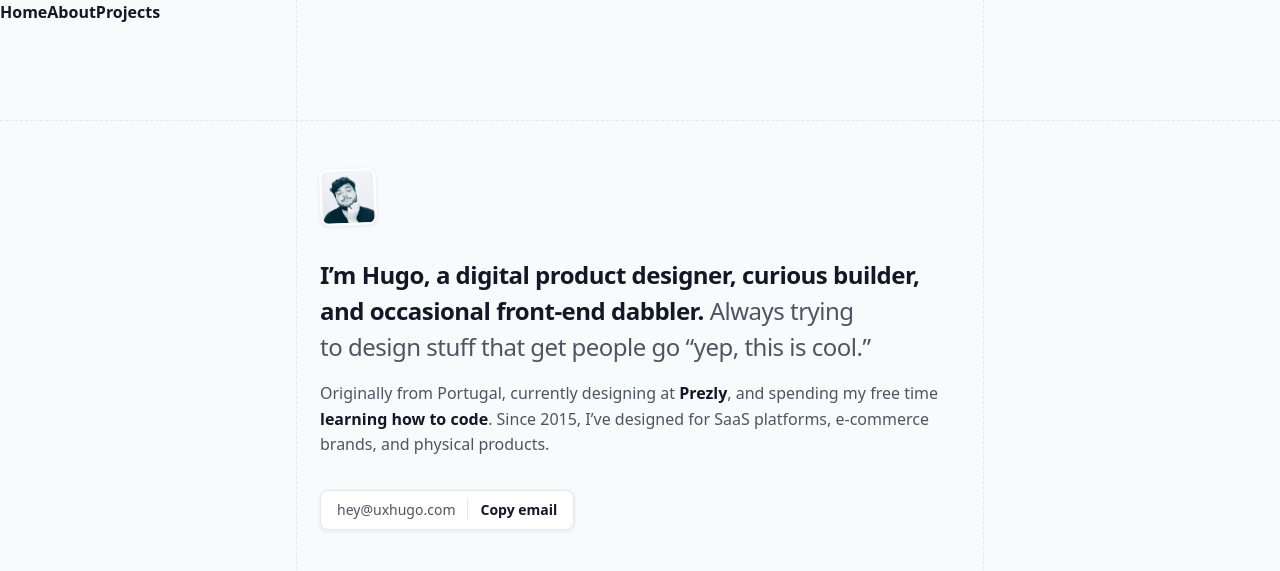
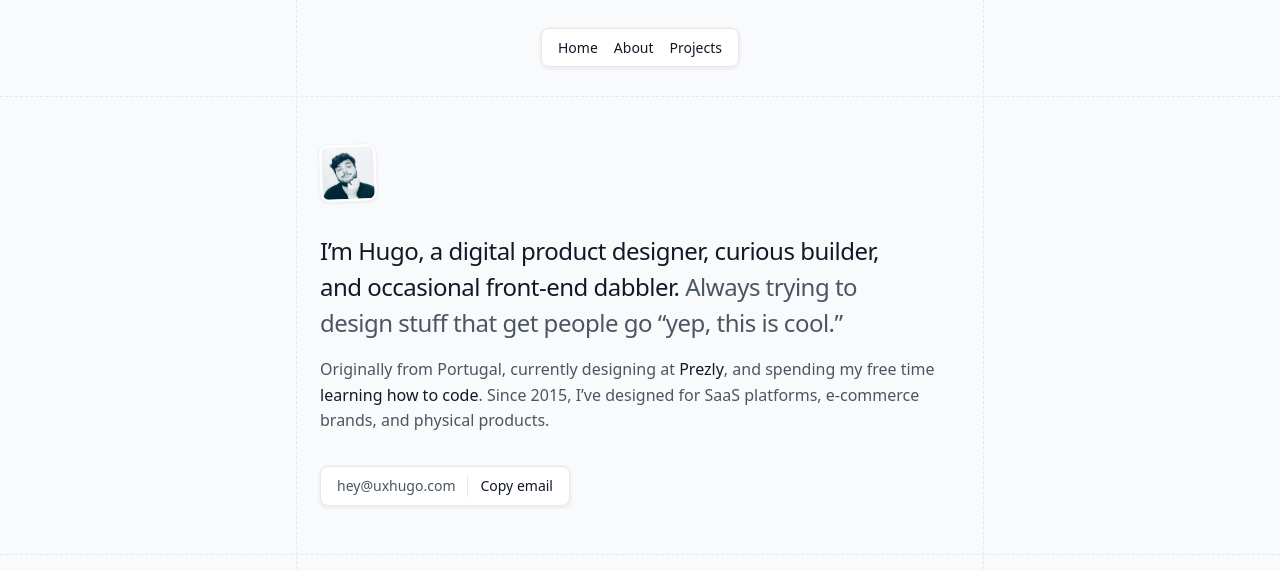
Before and after one commit to iamhugofelix/uxhugo, a React (Vite) app: page / in a window 1280 px wide. Shown: the top 571 px of the page. Built offline with nearby package versions, Linux system fonts and the light colour scheme.

Commit message:
Styled navigation

```diff
--- a/src/App.jsx
+++ b/src/App.jsx
@@ -4,17 +4,13 @@ import Home from './pages/Home';
 import About from './pages/About';
 import Projects from './pages/Projects';
 import ProjectDetails from './pages/ProjectDetails';
+import NavBar from './components/NavBar/NavBar';
 
 export default function App() {
   return (
     <BrowserRouter>
      <div className='vertical-lines'></div>
-      {/* replace this with a proper component later */}
-      <nav>
-        <Link to="/">Home</Link>
-        <Link to="/about">About</Link>
-        <Link to="/projects">Projects</Link>
-      </nav>
+      <NavBar />
 
       <Routes>
         <Route path="/" element={<Home />} />
--- /dev/null
+++ b/src/components/NavBar/NavBar.jsx
@@ -0,0 +1,12 @@
+import { Link } from "react-router";
+
+export default function NavBar () {
+
+  return (
+    <nav className="nav-bar">
+      <Link to="/">Home</Link>
+      <Link to="/about">About</Link>
+      <Link to="/projects">Projects</Link>
+    </nav>
+  );
+}
--- /dev/null
+++ b/src/components/NavBar/_NavBar.scss
@@ -0,0 +1,21 @@
+@use "../../styles/variables" as *;
+@use "../../styles/mixins" as *;
+
+.nav-bar {
+    position: absolute;
+    top: 1.75rem;
+    left: 50%;
+    transform: translateX(-50%);
+
+    @include flex(row, center, center);
+    gap: 1rem;
+    padding: 0.5rem 1rem;
+    background: $white;
+    border: solid 1px $gray-200;
+    border-radius: 0.5rem;
+    box-shadow: 0 1px 2px 2px rgba(0, 0, 0, 0.04), 0 2px 2px 0 rgba(255, 255, 255, 0.00) inset;
+
+    a {
+        font-size: $text-md;
+    }
+}
--- a/src/index.css
+++ b/src/index.css
@@ -56,10 +56,6 @@ h1, h2, h3, h4, h5, h6 {
   isolation: isolate;
 }
 
-nav {
-  margin-bottom: 2rem;
-}
-
 body {
   background: #F9FAFB;
   display: flex;
@@ -76,7 +72,7 @@ body {
 }
 
 .bold {
-  font-weight: 600;
+  font-weight: 500;
 }
 
 .regular {
@@ -123,7 +119,7 @@ p, .text-lg {
 
 a {
   color: #111827;
-  font-weight: 600;
+  font-weight: 500;
   text-decoration: none;
   cursor: pointer;
 }
@@ -132,7 +128,7 @@ a:hover {
 }
 
 .page-layout {
-  padding-top: 4rem;
+  padding-top: 6rem;
   display: flex;
   flex-direction: column;
   justify-content: center;
@@ -154,6 +150,26 @@ a:hover {
   border-left: 1px dashed #E5E7EB;
   border-right: 1px dashed #E5E7EB;
   z-index: -100;
+}
+
+.nav-bar {
+  position: absolute;
+  top: 1.75rem;
+  left: 50%;
+  transform: translateX(-50%);
+  display: flex;
+  flex-direction: row;
+  justify-content: center;
+  align-items: center;
+  gap: 1rem;
+  padding: 0.5rem 1rem;
+  background: #ffffff;
+  border: solid 1px #E5E7EB;
+  border-radius: 0.5rem;
+  box-shadow: 0 1px 2px 2px rgba(0, 0, 0, 0.04), 0 2px 2px 0 rgba(255, 255, 255, 0) inset;
+}
+.nav-bar a {
+  font-size: 0.875rem;
 }
 
 .section-wrapper {
--- a/src/index.scss
+++ b/src/index.scss
@@ -8,6 +8,7 @@
 @use "./styles/pages/Home";
 
 // Components styles
+@use "./components/NavBar/NavBar";
 @use "./components/SectionWrapper/SectionWrapper";
 @use "./components/HomeHero/HomeHero";
 @use "./components/CopyToClipboard/CopyToClipboard";
--- a/src/styles/_globals.scss
+++ b/src/styles/_globals.scss
@@ -1,13 +1,7 @@
 @use "./variables" as *;
 @use "./mixins" as *;
 
-//Temporary REMOVE LATER
-nav {
-    margin-bottom: 2rem;
-}
-
 // Typography
-
 body {
     background: $gray-50;
     display: flex;
@@ -80,7 +74,7 @@ a {
 
 // General Layout
 .page-layout {
-    padding-top: 4rem;
+    padding-top: 6rem;
     @include flex(column, center, stretch);
     gap: 4rem;
 
--- a/src/styles/_variables.scss
+++ b/src/styles/_variables.scss
@@ -27,5 +27,5 @@ $text-md: 0.875rem;
 $text-sm: 0.75rem;
 
 // Typography Weights
-$bold: 600;
+$bold: 500;
 $regular: 400;
```
Also changed, not shown: 1 other file (tests, documents, lock files or other folders).
